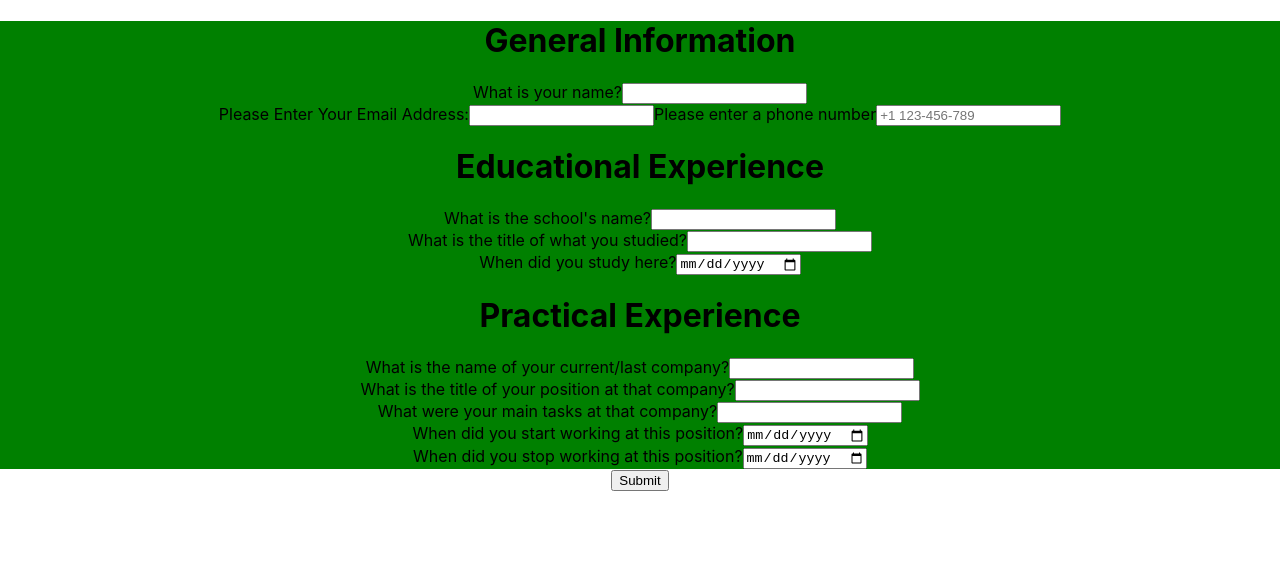
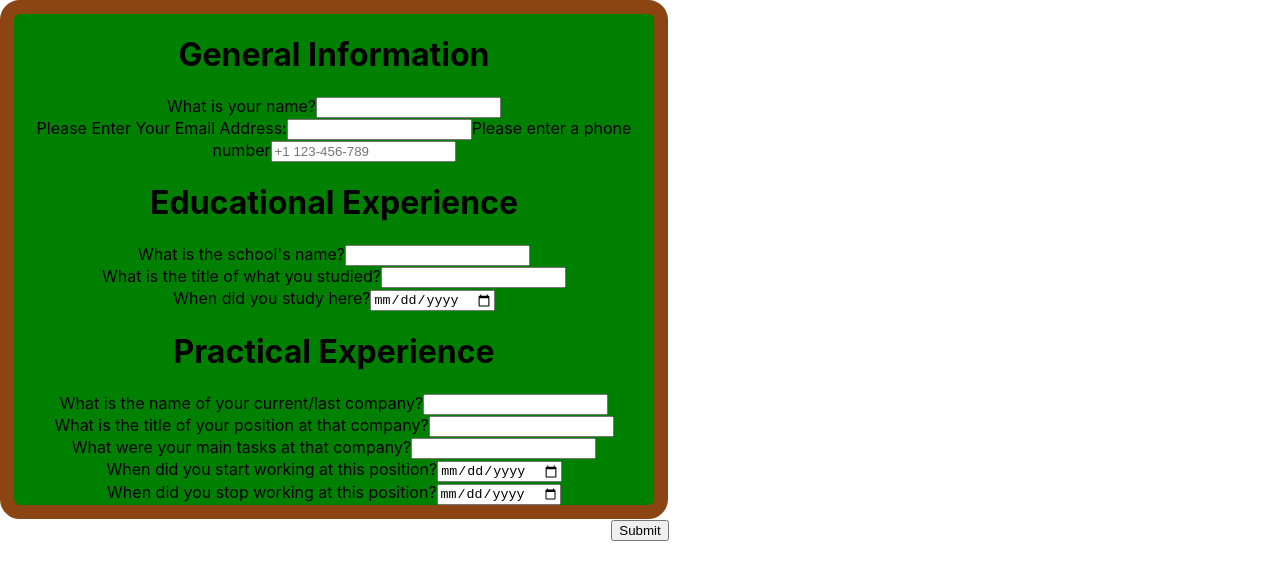
Before and after one commit to jackalot/o-cv-project, a React (Create React App) app: page / in a window 1280 px wide. Shown: the top 580 px of the page. Built offline with nearby package versions, Linux system fonts and the light colour scheme; the HTML template or start-up script is replaced by a standard one.

Commit message:
added the OverView class to have the same styling as the PrintVIew class

```diff
--- a/src/styles/Views.css
+++ b/src/styles/Views.css
@@ -1,4 +1,4 @@
-.PrintView {
+.PrintView, .OverView {
     border-style: solid;
     border-color: #8b4513;
     border-radius: 20px;
@@ -7,4 +7,5 @@
 }
 .OverView {
     background-color: green;
+    width: 50%;
 }
```
